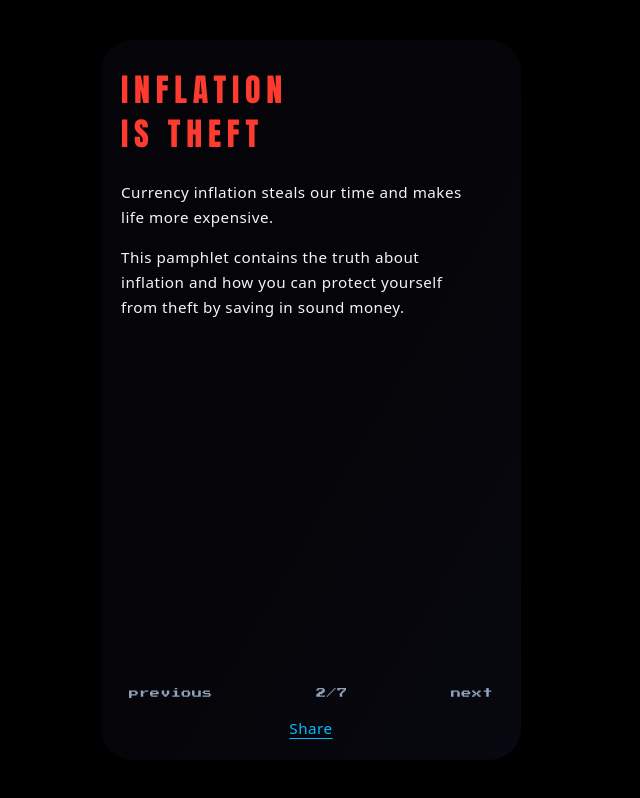
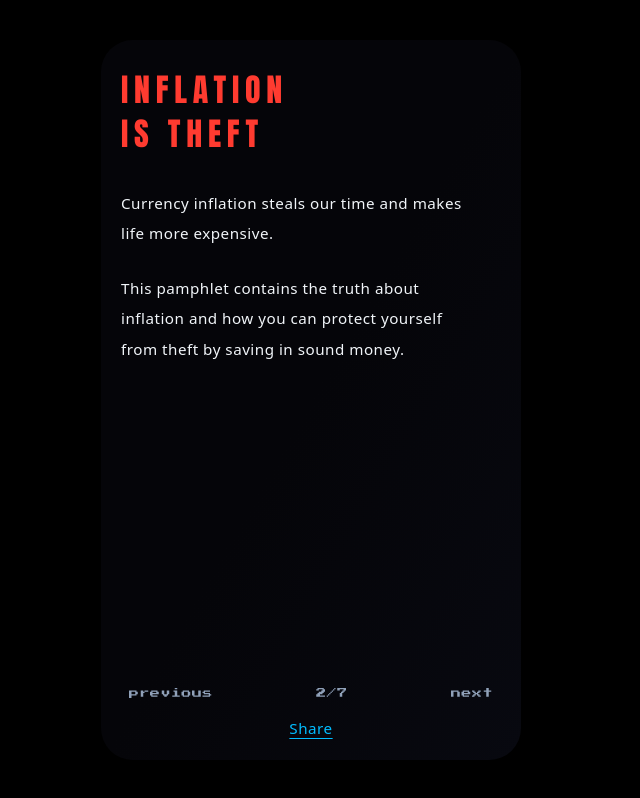
Before and after one commit to Chepenik/endinflationcanada, a Next.js app: page /c in a window 1280 px wide. Both pictures are taken after a click on the button "next". Shown: the whole page, without its empty margins (329-969 px from the left). Built offline with nearby package versions, Linux system fonts and the light colour scheme; a web font is replaced by a local one.

Commit message:
more spacing

```diff
--- a/src/app/a/page.tsx
+++ b/src/app/a/page.tsx
@@ -89,7 +89,7 @@ export default function PamphletE() {
                     <span className="text-[#ff3b30]">FRAUD</span>
                   </h1>
 
-                  <div className="mt-6 space-y-4 text-[0.95rem] leading-relaxed text-slate-100 font-body max-w-[92%]">
+                  <div className="mt-8 space-y-6 text-[0.95rem] leading-loose text-slate-100 font-body max-w-[92%]">
                     <p>
                       Inflation is a fraud committed by bankers who increase the
                       currency supply.
--- a/src/app/b/page.tsx
+++ b/src/app/b/page.tsx
@@ -100,7 +100,7 @@ export default function PamphletB() {
                     </span>
                   </div>
 
-                  <div className="mt-8 space-y-8 text-[0.95rem] font-body max-w-[96%]">
+                  <div className="mt-10 space-y-9 text-[0.95rem] font-body max-w-[96%]">
                     <div>
                       <p className="text-[#ff3b30] font-semibold">
                         “Inflation is necessary”
--- a/src/app/c/page.tsx
+++ b/src/app/c/page.tsx
@@ -86,7 +86,7 @@ export default function PamphletE() {
                     IS THEFT
                   </h1>
 
-                  <div className="mt-6 space-y-4 text-[0.95rem] leading-relaxed text-slate-100 font-body max-w-[92%]">
+                  <div className="mt-8 space-y-6 text-[0.95rem] leading-loose text-slate-100 font-body max-w-[92%]">
                     <p>
                       Currency inflation steals our time and makes life more
                       expensive.
@@ -115,7 +115,7 @@ export default function PamphletE() {
                     </span>
                   </div>
 
-                  <div className="mt-6 space-y-6 text-[0.95rem] font-body max-w-[95%]">
+                  <div className="mt-8 space-y-8 text-[0.95rem] font-body max-w-[95%]">
                     <div>
                       <p className="font-semibold text-slate-100">
                         LIE: “Inflation is necessary”
```
